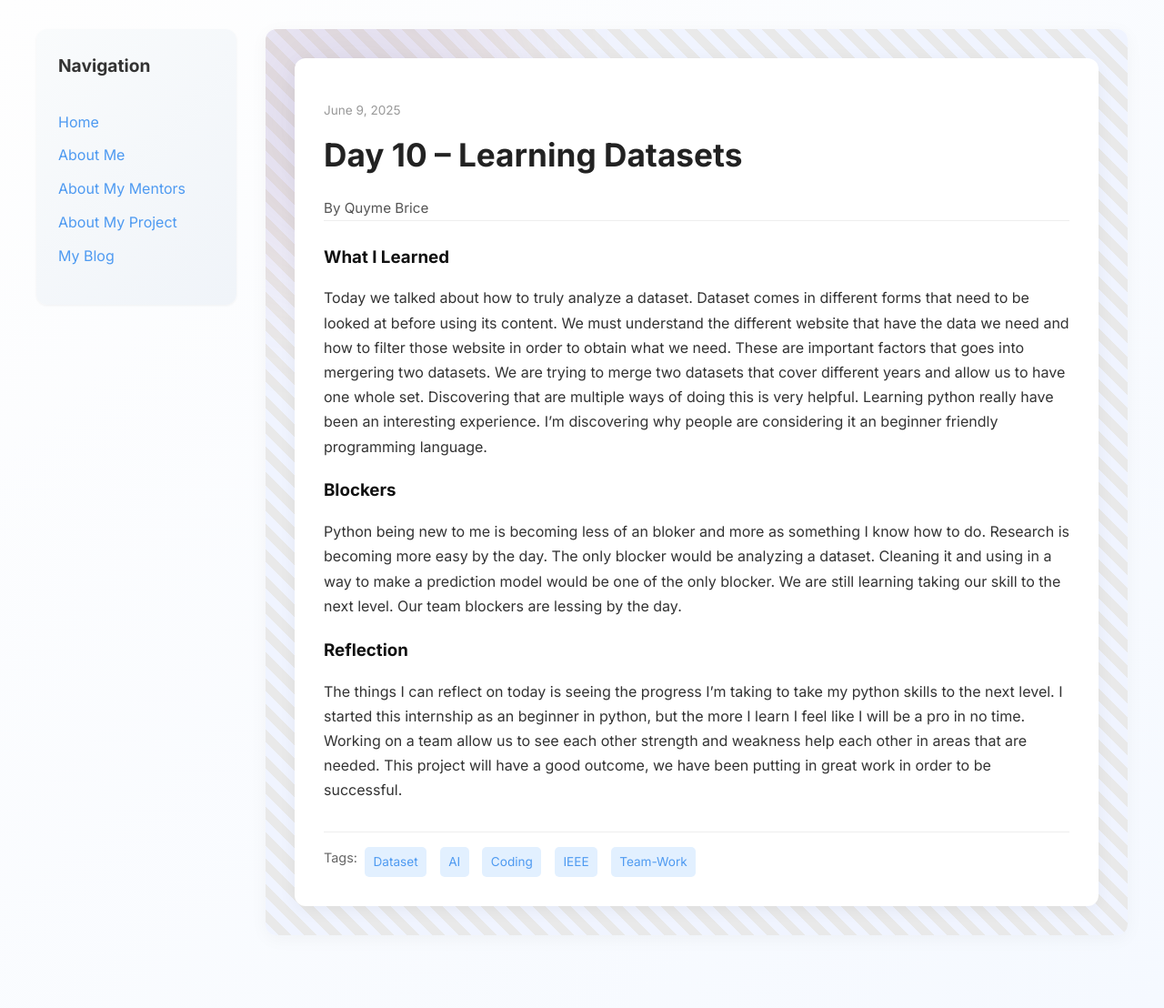
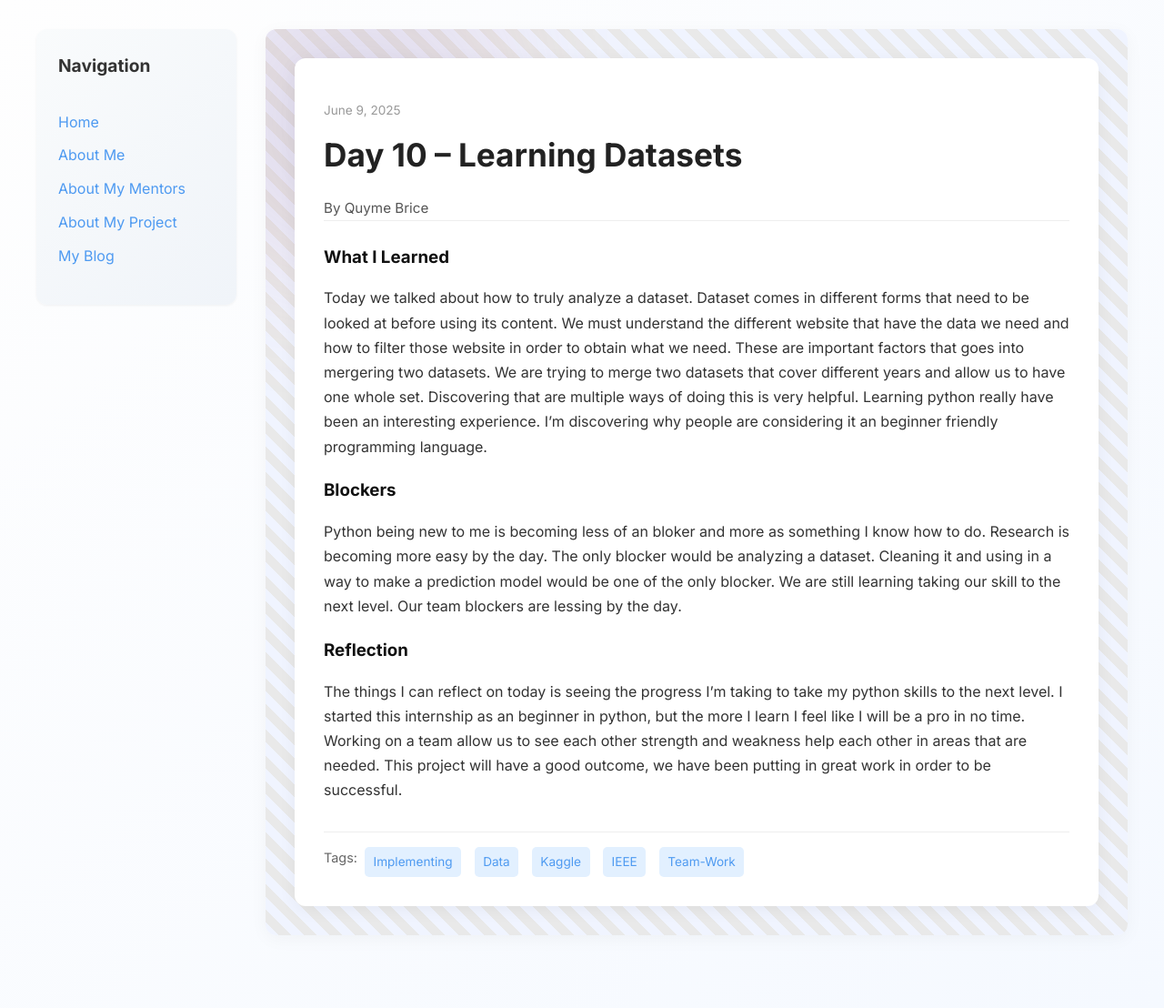
Before and after one commit to Qubri2/Qubri2.github.io, a Jekyll site: the page built from _posts/2025-06-09-day-10.md, in a window 1280 px wide. Shown: the whole page at 91% size. Built offline with Jekyll 4.4.1, drawn with Linux system fonts in a browser that asks for light colours.

Commit message:
Update 2025-06-09-day-10.md

```diff
--- a/_posts/2025-06-09-day-10.md
+++ b/_posts/2025-06-09-day-10.md
@@ -4,7 +4,7 @@ title: "Day 10 – Learning Datasets"
 date: 2025-06-09
 author: Quyme Brice
 permalink: /day10.html
-tags: ["Dataset", "AI", "Coding", "IEEE", "Team-Work"]
+tags: ["Implementing", "Data", "Kaggle", "IEEE", "Team-Work"]
 
 what_i_learned: |
   Today we talked about how to truly analyze a dataset. Dataset comes in different forms that need to be looked at before using its content. We must understand the different website that have the data we need and how to filter those website in order to obtain what we need. These are important factors that goes into mergering two datasets. We are trying to merge two datasets that cover different years and allow us to have one whole set. Discovering that are multiple ways of doing this is very helpful. Learning python really have been an interesting experience. I'm discovering why people are considering it an beginner friendly programming language.
```
